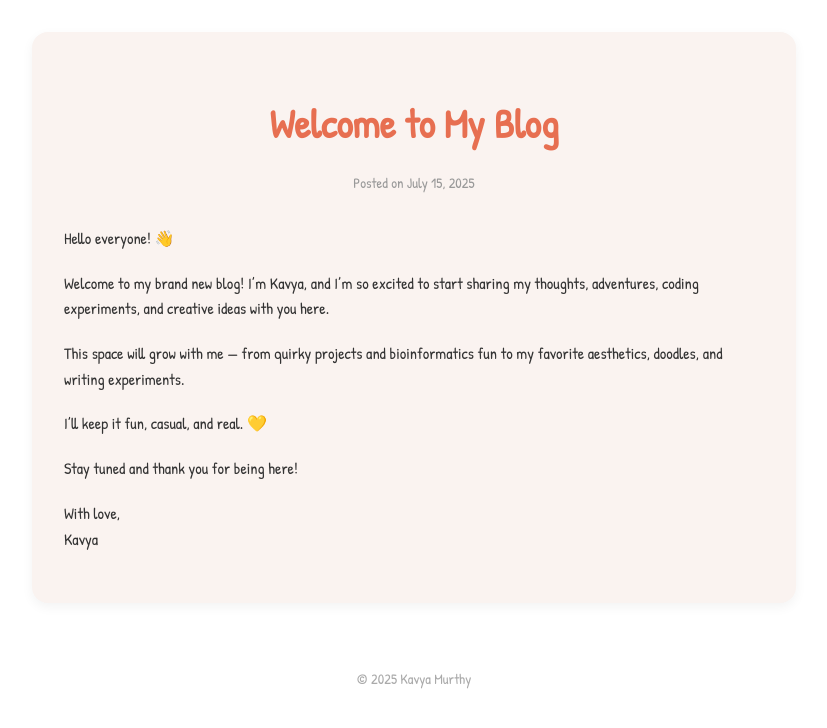
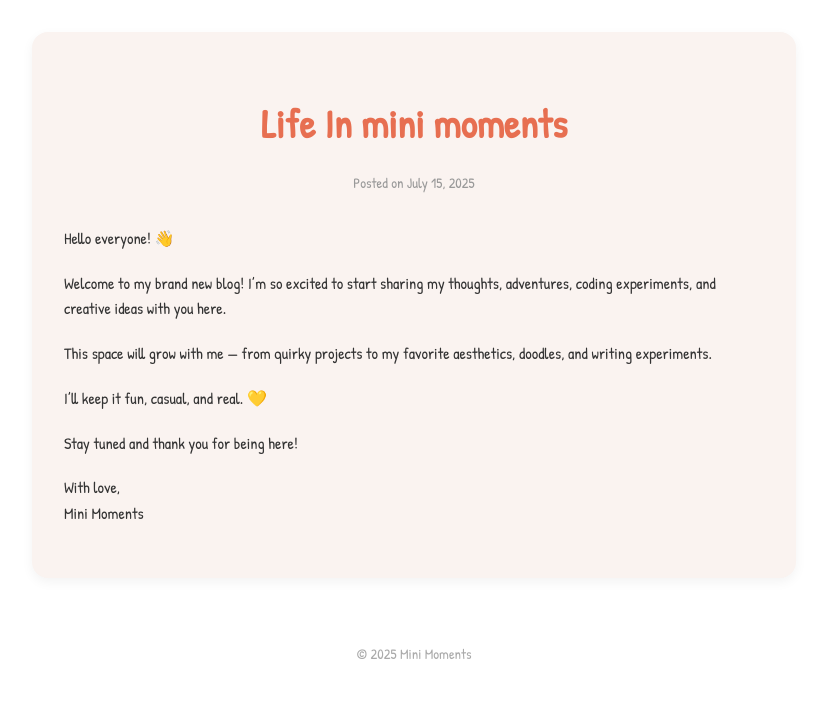
Before and after one commit to Kavya-Krishnamurthy/Kavya, a Jekyll site: the page built from index.md, in a window 1280 px wide. Shown: the top 728 px of the page, without its empty margins (226-1053 px from the left). Built offline with Jekyll 4.4.1, drawn with Linux system fonts in a browser that asks for light colours.

Commit message:
Update home.html

```diff
--- a/_layouts/home.html
+++ b/_layouts/home.html
@@ -2,7 +2,7 @@
 <html lang="en">
 <head>
   <meta charset="UTF-8" />
-  <title>Welcome to My Blog</title>
+  <title>life In mini moments</title>
   <link href="https://fonts.googleapis.com/css2?family=Patrick+Hand&display=swap" rel="stylesheet" />
   <style>
     body {
@@ -61,22 +61,22 @@
 </head>
 <body>
   <div class="container">
-    <h1>Welcome to My Blog</h1>
+    <h1>Life In mini moments</h1>
     <div class="date">Posted on July 15, 2025</div>
 
     <p>Hello everyone! 👋</p>
-    <p>Welcome to my brand new blog! I’m Kavya, and I’m so excited to start sharing my thoughts, adventures, coding experiments, and creative ideas with you here.</p>
-    <p>This space will grow with me — from quirky projects and bioinformatics fun to my favorite aesthetics, doodles, and writing experiments.</p>
+    <p>Welcome to my brand new blog! I’m so excited to start sharing my thoughts, adventures, coding experiments, and creative ideas with you here.</p>
+    <p>This space will grow with me — from quirky projects to my favorite aesthetics, doodles, and writing experiments.</p>
     <p>I’ll keep it fun, casual, and real. 💛</p>
 
     <p>Stay tuned and thank you for being here!</p>
 
     <p>With love,<br/>
-    Kavya</p>
+    Mini Moments</p>
   </div>
 
   <footer>
-    &copy; 2025 Kavya Murthy
+    &copy; 2025 Mini Moments
   </footer>
 </body>
 </html>
```
